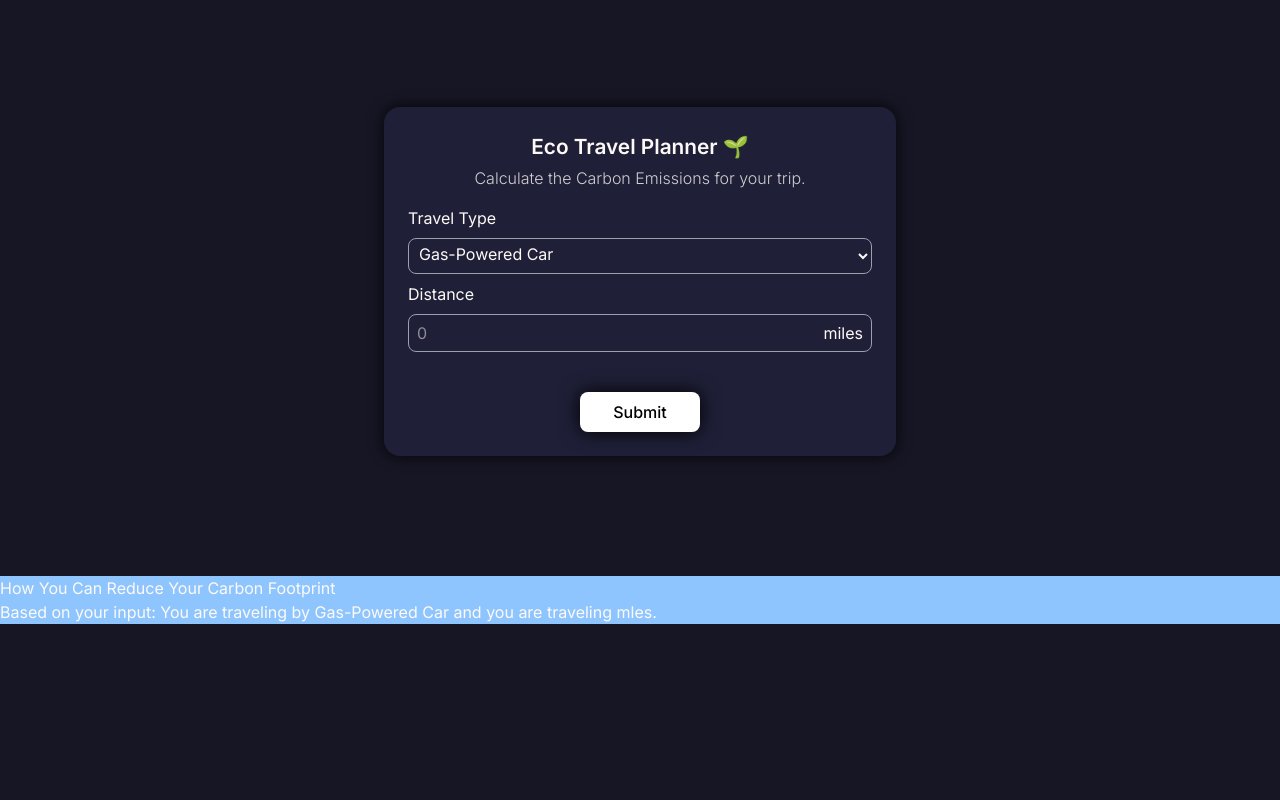
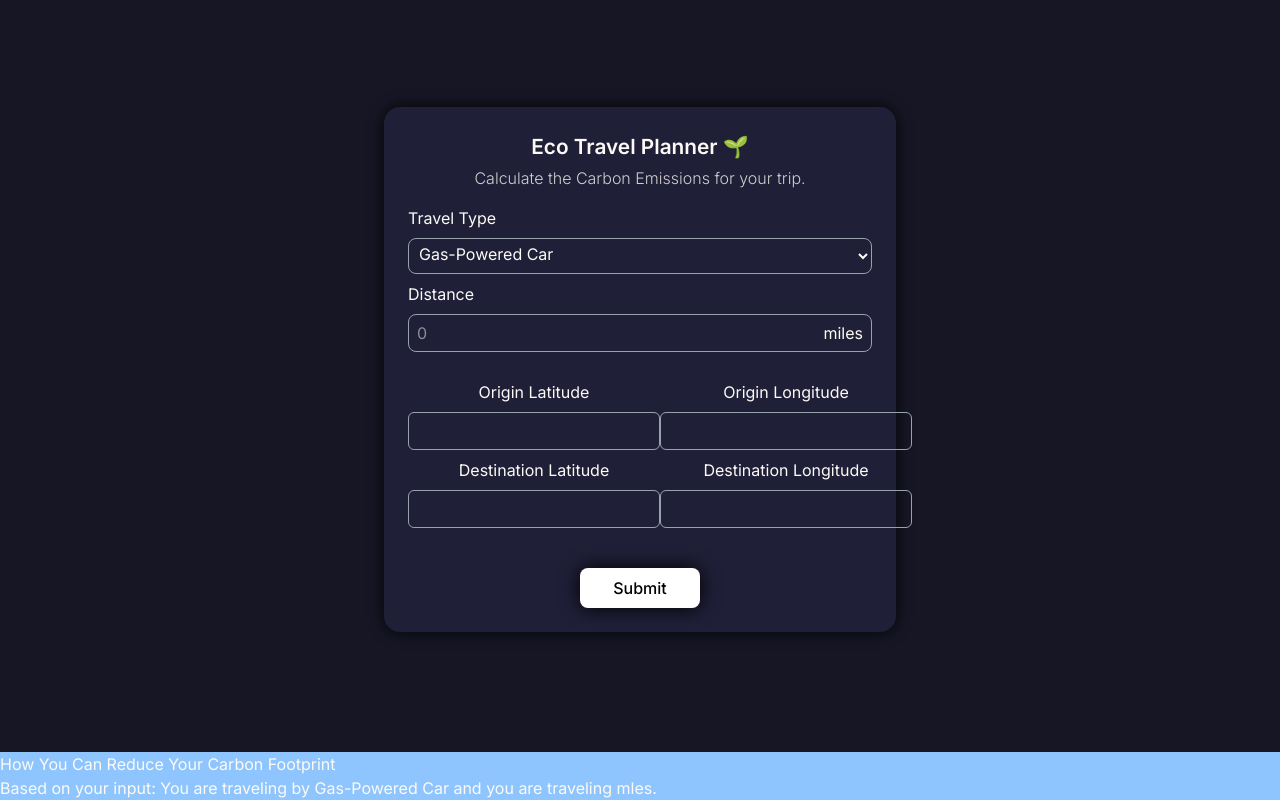
Before and after one commit to jjamesliu/reduceCO2, a React (Vite) app: page / in a window 1280 px wide. Shown: the part 693-1493 px from the top of the page. Before the commit the page ends 1317 px from the top, so only its background shows below. Built offline with nearby package versions, Linux system fonts and the light colour scheme; no server answers.

Commit message:
more options for reduce carbon form

```diff
--- a/src/components/Form.jsx
+++ b/src/components/Form.jsx
@@ -45,7 +45,7 @@ export default function Form(props) {
                     </select>
 
                     <label className='block mb-2'>Distance</label>
-                    <div className='flex items-center border border-gray-400 rounded-lg px-2 py-1.5'>
+                    <div className='flex items-center border border-gray-400 rounded-lg px-2 py-1.5 mb-7'>
                     <input type='text'
                     placeholder='0'
                     name='distance'
@@ -53,6 +53,28 @@ export default function Form(props) {
                     value={props.distance}
                     onChange={ (e) => props.setDistance(e.target.value)}></input>
                     <span>miles</span>
+                    </div>
+
+                    <div className='flex flex-row text-center'>
+                        <div>
+                            <label>Origin Latitude</label>
+                            <input className='mt-2 outline-none px-2 py-1.5 border border-gray-400 rounded-md'></input>
+                        </div>
+                        <div>
+                            <label>Origin Longitude</label>
+                            <input className='mt-2 outline-none px-2 py-1.5 border border-gray-400 rounded-md'></input>
+                        </div>
+                    </div>
+
+                    <div className='flex flex-row text-center mt-2'>
+                        <div>
+                            <label>Destination Latitude</label>
+                            <input className='mt-2 outline-none px-2 py-1.5 border border-gray-400 rounded-md'></input>
+                        </div>
+                        <div>
+                            <label>Destination Longitude</label>
+                            <input className='mt-2 outline-none px-2 py-1.5 border border-gray-400 rounded-md'></input>
+                        </div>
                     </div>
 
                     <h3 className='mt-10 text-center text-red-500 font-semibold'>{props.error}</h3>
@@ -63,6 +85,8 @@ export default function Form(props) {
                 </form>
             </div>
         </div>
+
+
         <div className='bg-blue-300'>
             <h1>How You Can Reduce Your Carbon Footprint</h1>
             <p>Based on your input: You are traveling by {props.travelMode} and you are
```
